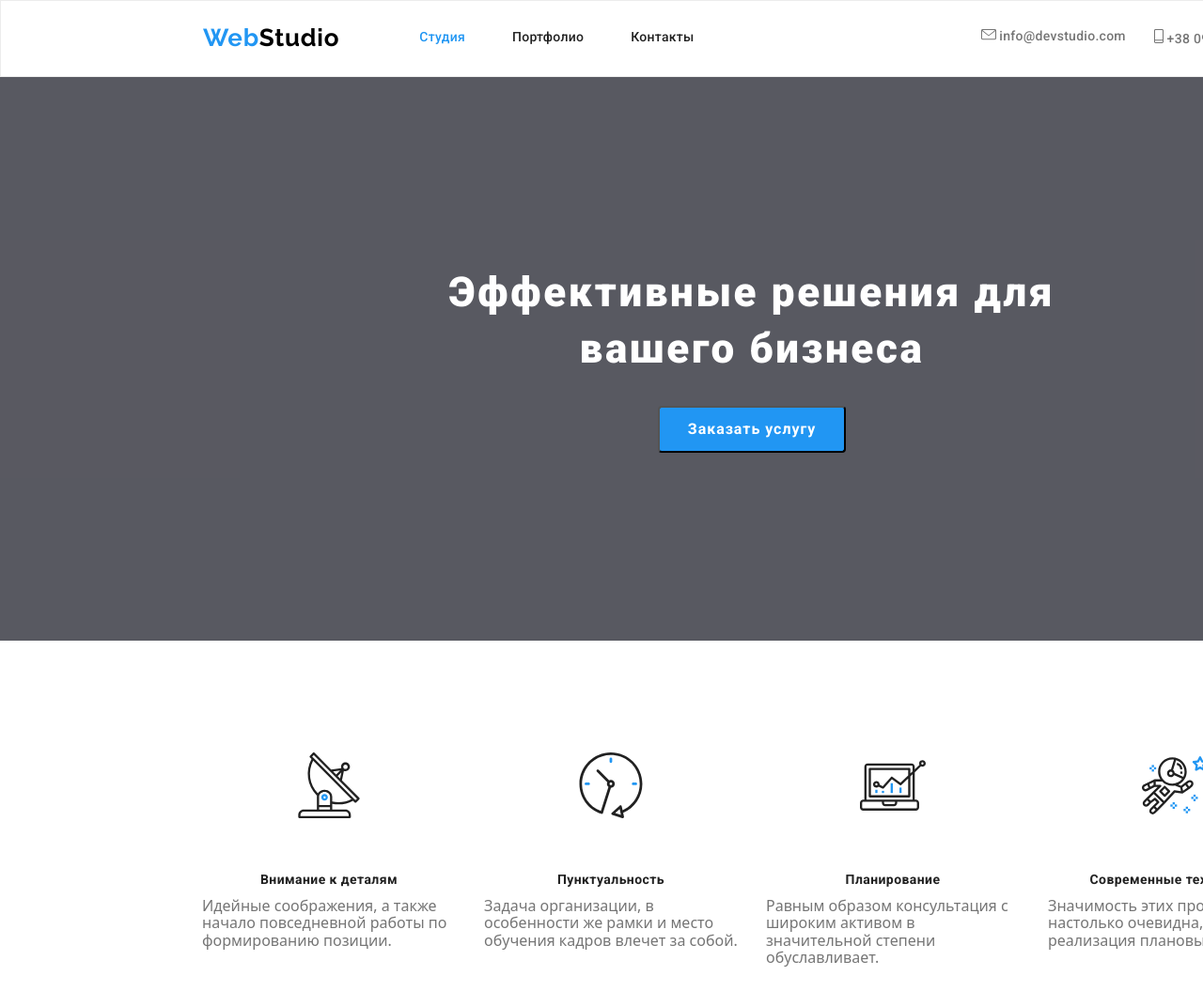
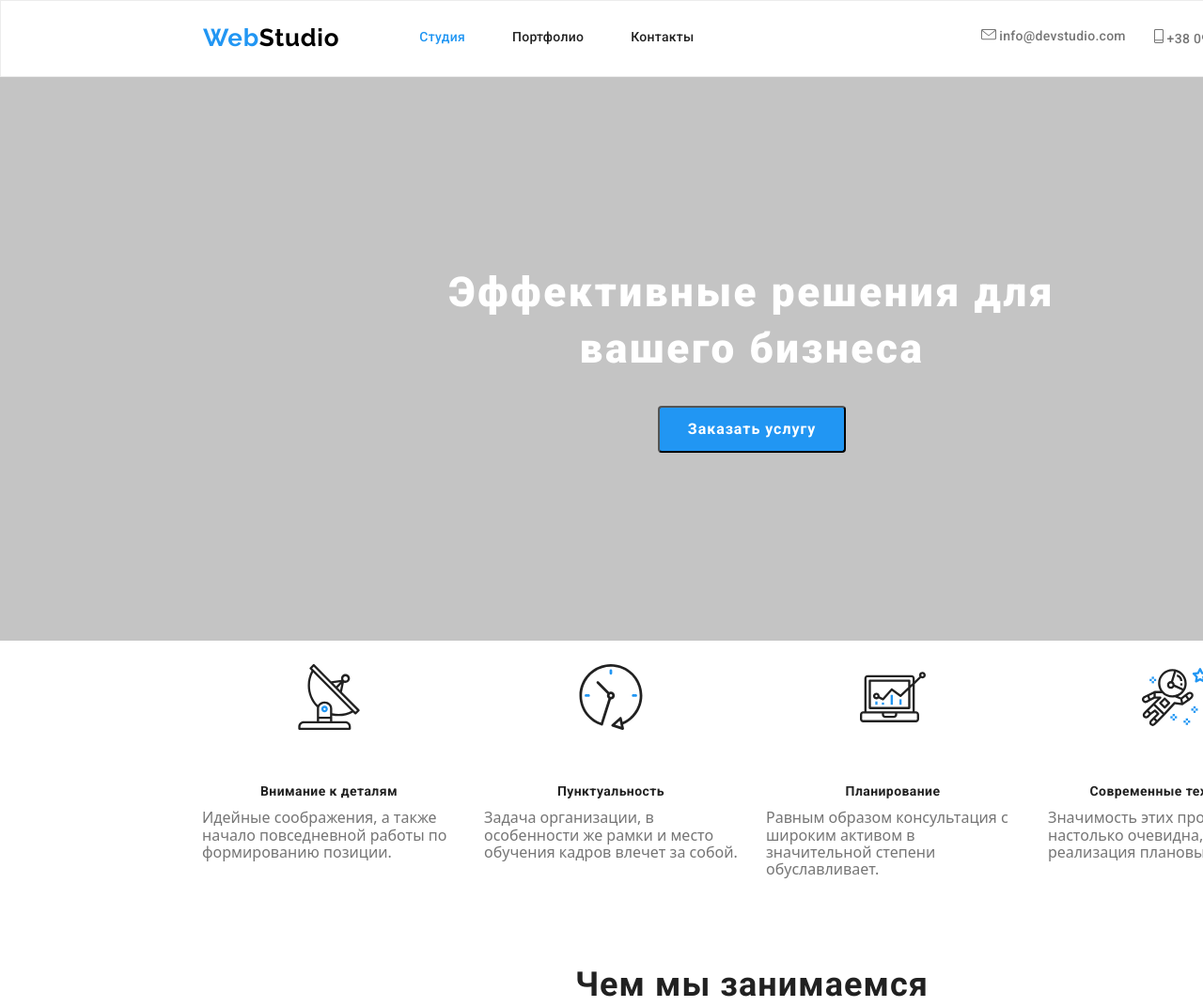
Before and after one commit to Taras-Melnyk1987/goit-markup-hw-03, a plain HTML site: page index.html in a window 1280 px wide. Shown: the top 1072 px of the page at 94% size. Drawn offline with nearby package versions, Linux system fonts and the light colour scheme.

Commit message:
редакт 29.08

```diff
--- a/css/styles.css
+++ b/css/styles.css
@@ -68,16 +68,26 @@ body {
 }
 /*hero*/
 .hero {
-    background-color: #2F303Acc;
+    background-color: #c4c4c4;
     text-align: center;
 
-    /*width: 1600px;
-    height: 600px;*/
-    padding: 200px 452px;
-    margin-bottom: 94px;
+    display: flex;
+    max-width: 1600px;
+    min-height: 600px;
+    margin-right: auto;
+    margin-left: auto;
+    /*padding: 200px 452px;
+    margin-bottom: 94px;*/
     background-repeat: no-repeat;
     background-position: center;
     background-size: cover;
+}
+.container-hero{
+    display: flex;
+    flex-wrap: wrap;
+    justify-content: center;
+    max-width: 696px;
+    margin: auto;
 }
 .hero-title{
     color: #ffffff;
@@ -381,8 +391,7 @@ header{
 
 /*портфолио*/
 .portfolio-magabox{
-    width: 1200px;
-    padding: 94px 15px;
+    padding: 94px 200px;
     margin-left: auto;
     margin-right: auto;
 }
--- a/index.html
+++ b/index.html
@@ -15,7 +15,6 @@
         <header>
             <div class="container flex header">
 
-                <div>
                     <nav class="flex header-central">
                         <a href="./index.html" class="logo logo-box text-decoration"><p class="logo-text">Web<span class="blacklogo">Studio</span></p></a>
 
@@ -25,7 +24,6 @@
                             <li class="nav-li"><a href="#address" class="link nav-link text-decoration">Контакты</a></li>
                         </ul>
                     </nav>
-                </div>
 
                     <ul class="auth-nav list flex">
                         <li><a href="mailto:info@devstudio.com" target="_blank" class="link text-decoration nav-info">
@@ -45,8 +43,10 @@
         <main>
 
             <section class="hero">
-                <h1 class="hero-title">Эффективные решения для вашего бизнеса</h1>
-                <button class="button">Заказать услугу</button>
+                <div class="container-hero">
+                    <h1 class="hero-title">Эффективные решения для вашего бизнеса</h1>
+                    <button class="button">Заказать услугу</button>
+                </div>
             </section>
 
                 <section class="features">
@@ -226,7 +226,7 @@
         <footer>
             <div class="container flex">
                 <div class="footer-address">
-                    <a href="./index.html" class="logo text-decoration logo-footer"><p class="logo-text">Web <span class="whitelogo">Studio</span></p></a>
+                    <a href="./index.html" class="logo text-decoration logo-footer"><p class="logo-text">Web<span class="whitelogo">Studio</span></p></a>
                         <div>
                             <address id="address"><ul class="list footer-contact">
                                 <li class="footer-adderess">г. Киев, пр-т Леси Украинки, 26</li>
```
Also changed, not shown: portfolio.html (+9 -13 lines).
